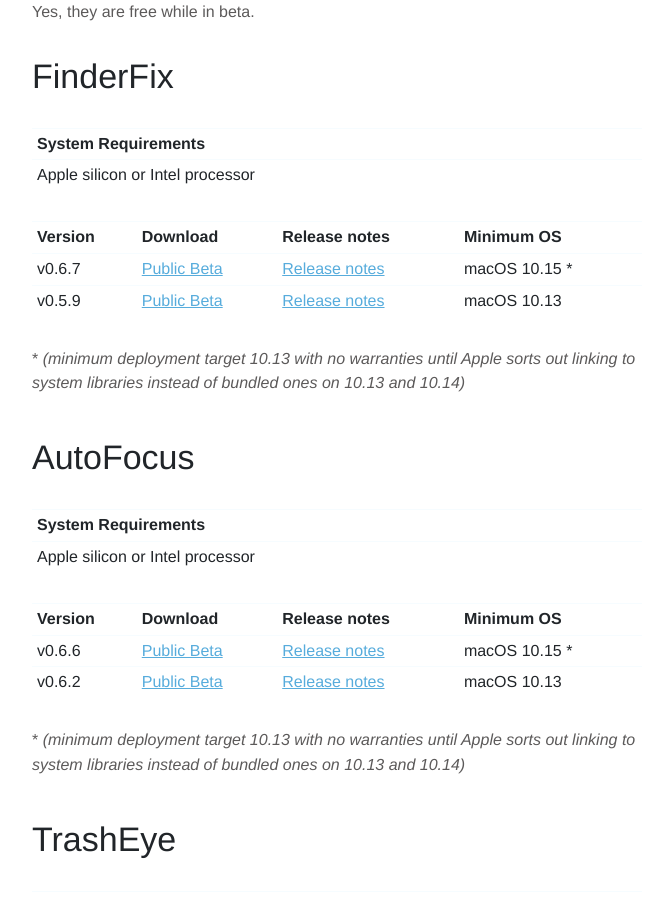
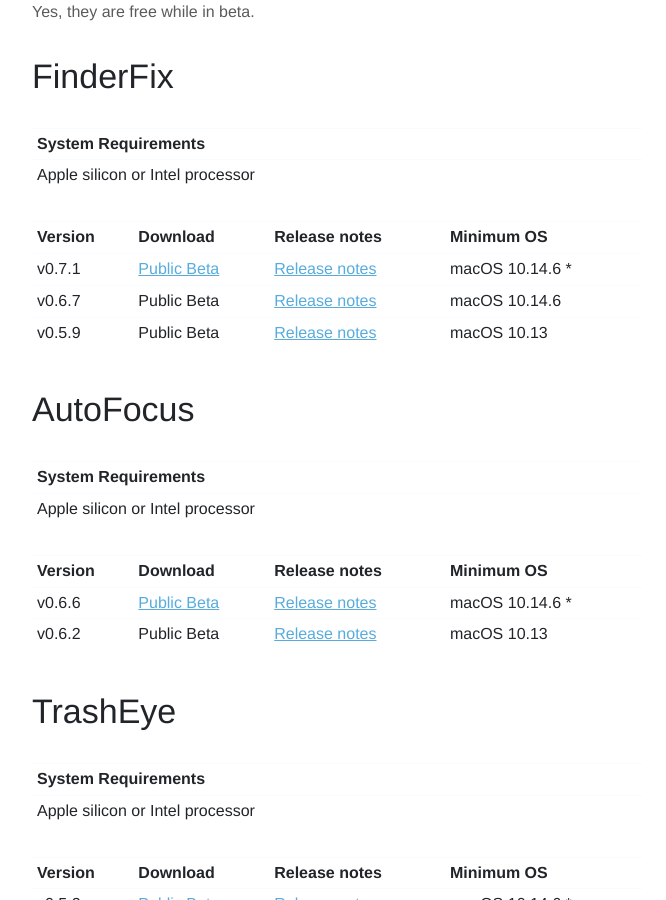
Before and after one commit to synappser/synappser.github.io, a Jekyll site: the page built from downloads.md, in a window 1280 px wide and 900 px high, scrolled down 760 px. Shown: the whole window, without its empty margins (143-809 px from the left). Built offline with Jekyll 4.4.1, drawn with Linux system fonts in a browser that asks for light colours.

```diff
--- a/downloads.md
+++ b/downloads.md
@@ -29,12 +29,11 @@ Yes, they are free while in beta.
 | ------------------- |
 | Apple silicon or Intel processor |
 
-| Version | Download | Release notes | Minimum OS
-| ------- | -------- | ------------- | ----------
-| v0.6.7 | [Public Beta](https://github.com/synappser/FinderFix/releases/download/v0.6.7/FinderFix_v0.6.7b.dmg) | [Release notes]({{ site.url }}{% link releases/finderfix_v0.6.7.md %}) | macOS 10.15 *
-| v0.5.9 | [Public Beta](https://github.com/synappser/FinderFix/releases/download/v0.5.9/FinderFix_v0.5.9b.dmg) | [Release notes]({{ site.url }}{% link releases/finderfix_v0.5.9.md %}) | macOS 10.13
-
-\* _(minimum deployment target 10.13 with no warranties until Apple sorts out linking to system libraries instead of bundled ones on 10.13 and 10.14)_
+| Version | Download | Release notes | Minimum OS|
+| ------- | -------- | ------------- | ----------|
+| v0.7.1 | [Public Beta](https://github.com/synappser/FinderFix/releases/download/v0.6.7/FinderFix_v0.7.1b.dmg) | [Release notes]({{ site.url }}{% link releases/finderfix_v0.7.1.md %}) | macOS 10.14.6 *|
+| v0.6.7 | Public Beta | [Release notes]({{ site.url }}{% link releases/finderfix_v0.6.7.md %}) | macOS 10.14.6|
+| v0.5.9 | Public Beta | [Release notes]({{ site.url }}{% link releases/finderfix_v0.5.9.md %}) | macOS 10.13|
 
 {:.pt-1}
 # AutoFocus
@@ -45,10 +44,8 @@ Yes, they are free while in beta.
 
 | Version | Download | Release notes | Minimum OS|
 | ------- | -------- | ------------- | ----------|
-| v0.6.6 | [Public Beta](https://github.com/synappser/AutoFocus/releases/download/v0.6.6/AutoFocus_v0.6.6b.dmg) | [Release notes]({{ site.url }}{% link releases/autofocus_v0.6.6.md %}) | macOS 10.15 *|
-| v0.6.2 | [Public Beta](https://github.com/synappser/AutoRaise/releases/download/v0.6.2/AutoRaise_v0.6.2b.dmg) | [Release notes]({{ site.url }}{% link releases/autofocus_v0.6.2.md %}) | macOS 10.13|
-
-\* _(minimum deployment target 10.13 with no warranties until Apple sorts out linking to system libraries instead of bundled ones on 10.13 and 10.14)_
+| v0.6.6 | [Public Beta](https://github.com/synappser/AutoFocus/releases/download/v0.6.6/AutoFocus_v0.6.6b.dmg) | [Release notes]({{ site.url }}{% link releases/autofocus_v0.6.6.md %}) | macOS 10.14.6 *|
+| v0.6.2 | Public Beta | [Release notes]({{ site.url }}{% link releases/autofocus_v0.6.2.md %}) | macOS 10.13|
 
 {:.pt-1}
 # TrashEye
@@ -60,7 +57,7 @@ Yes, they are free while in beta.
 | Version | Download | Release notes | Minimum OS
 | ------- | -------- | ------------- | ----------
 | v0.5.2 | [Public Beta](https://github.com/synappser/TrashEye/releases/download/v0.5.2/TrashEye_v0.5.2b.dmg) | [Release notes]({{ site.url }}{% link releases/trasheye_v0.5.2.md %}) | macOS 10.14.6 *|
-| v0.4.9 | [Public Beta](https://github.com/synappser/TrashEye/releases/download/v0.4.9/TrashEye_v0.4.9b.dmg) | [Release notes]({{ site.url }}{% link releases/trasheye_v0.4.9.md %}) | macOS 10.13|
+| v0.4.9 | Public Beta | [Release notes]({{ site.url }}{% link releases/trasheye_v0.4.9.md %}) | macOS 10.13|
 
 \* _According to the RECOMMENDED_MACOSX_DEPLOYMENT_TARGET build setting that indicates the recommended minimum deployment versions for each supported Xcode platform (currently at 10.14.6)_
 
```
Also changed, not shown: releases/finderfix_v0.6.7.md (+2 -0 lines), releases/finderfix_v0.7.1.md (added, +20 -0 lines).
